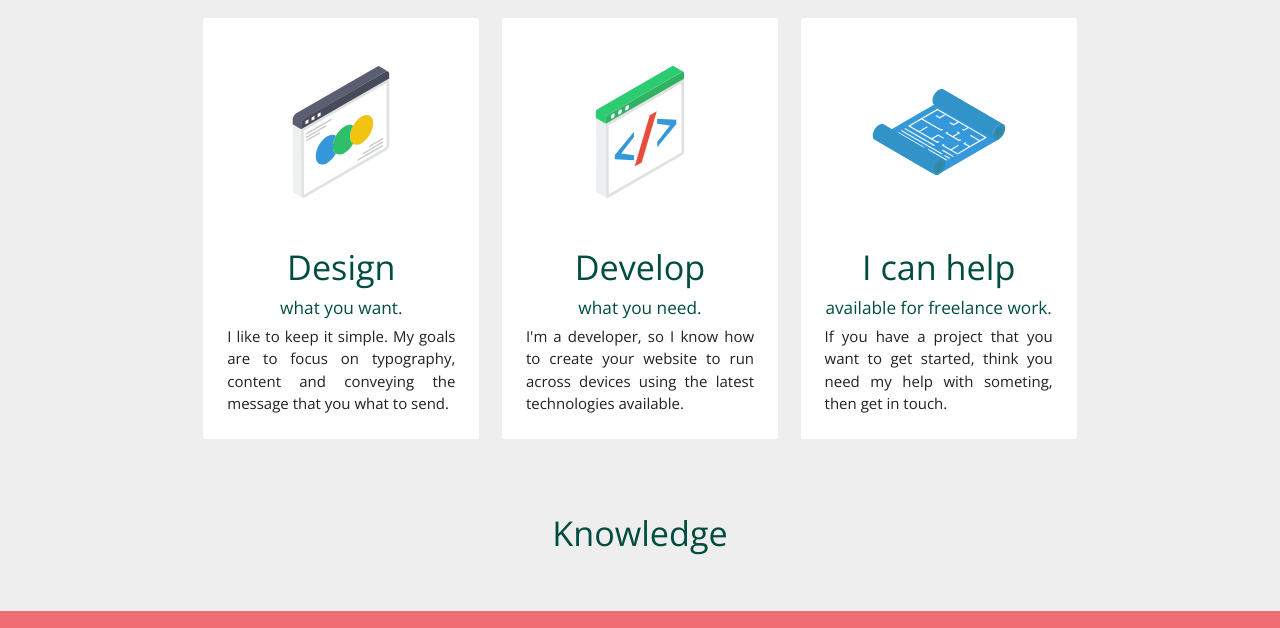
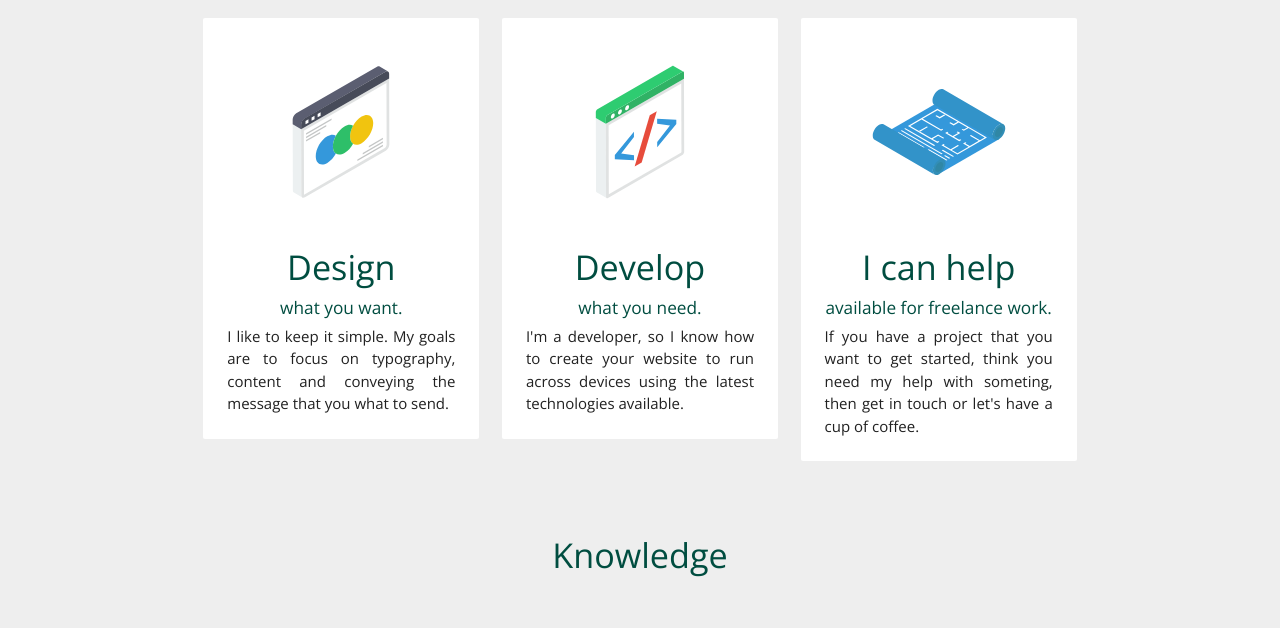
Before and after one commit to EnmanuelleAcuna/PersonalWebSite, a website built with Parcel: page index.html in a window 1280 px wide. Shown: the part 965-1593 px from the top of the page. Built offline with nearby package versions, Linux system fonts and the light colour scheme; files whose address does not match are found by name.

Commit message:
Text added

```diff
--- a/index.html
+++ b/index.html
@@ -127,7 +127,7 @@
               </h6>
               <p class="text-justified grey-text text-darken-4">
                 If you have a project that you want to get started, think you need my help with someting, then get in
-                touch.
+                touch or let's have a cup of coffee.
               </p>
             </div>
           </div>
```
